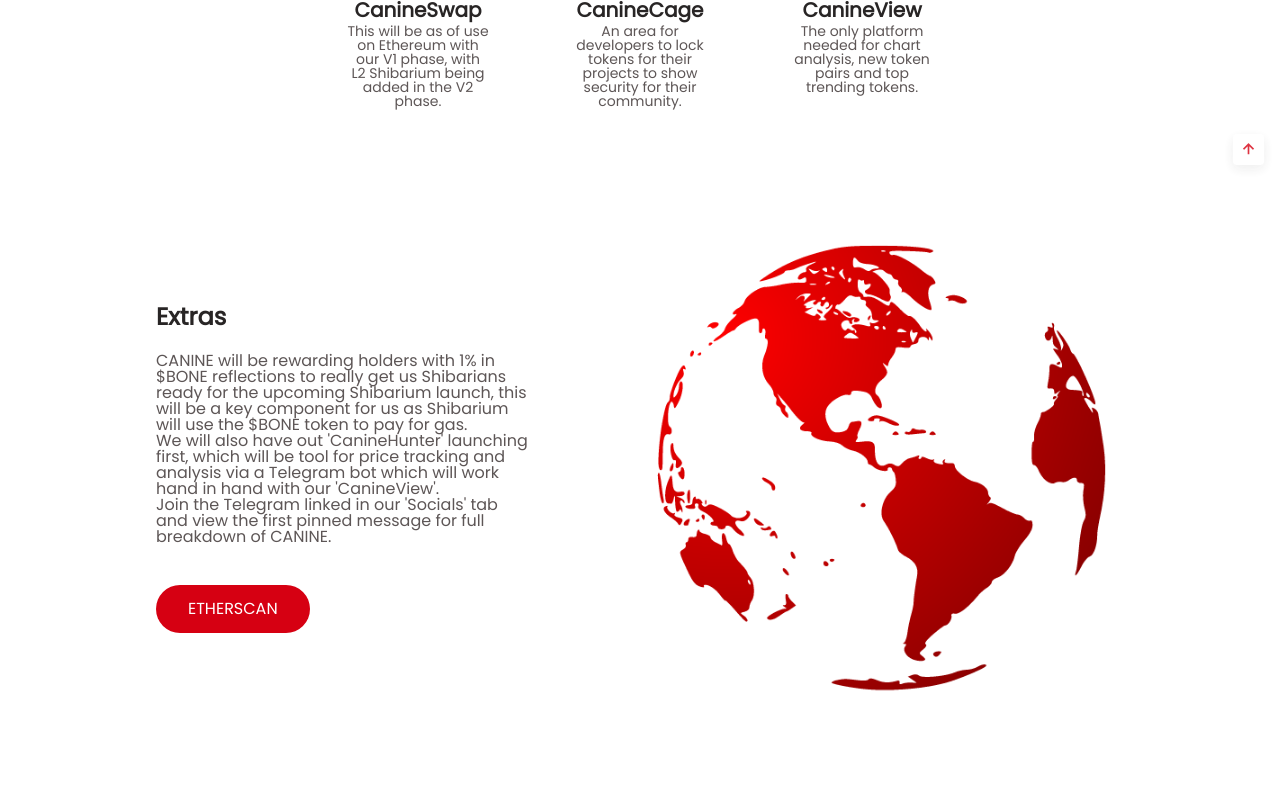
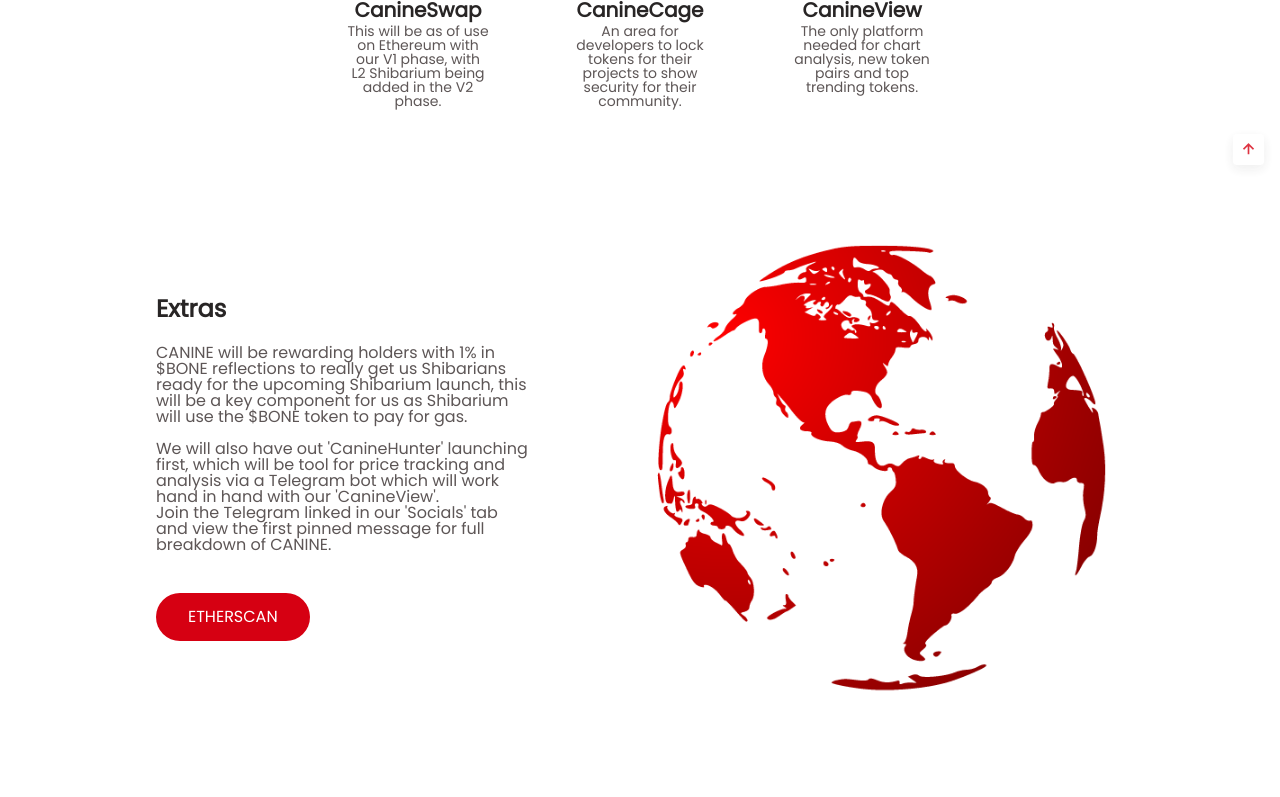
Before and after one commit to richie0x/richie0x.github.io, a plain HTML site: page index.html in a window 1280 px wide. Shown: the part 875-1672 px from the top of the page. Drawn offline with nearby package versions, Linux system fonts and the light colour scheme.

Commit message:
Update index.html

```diff
--- a/index.html
+++ b/index.html
@@ -129,7 +129,7 @@
                     </h2>
                     <p class="celebrate__description">
                         CANINE will be rewarding holders with 1% in $BONE reflections to really get us Shibarians ready for the upcoming Shibarium launch,
-                        this will be a key component for us as Shibarium will use the $BONE token to pay for gas.<br>We will also have out 'CanineHunter' launching first,
+                        this will be a key component for us as Shibarium will use the $BONE token to pay for gas.<br><br>We will also have out 'CanineHunter' launching first,
                         which will be tool for price tracking and analysis via a Telegram bot which will work hand in hand with our 'CanineView'.<br>Join the
                         Telegram linked in our 'Socials' tab and view the first pinned message for full breakdown of CANINE.
                     </p>
```
